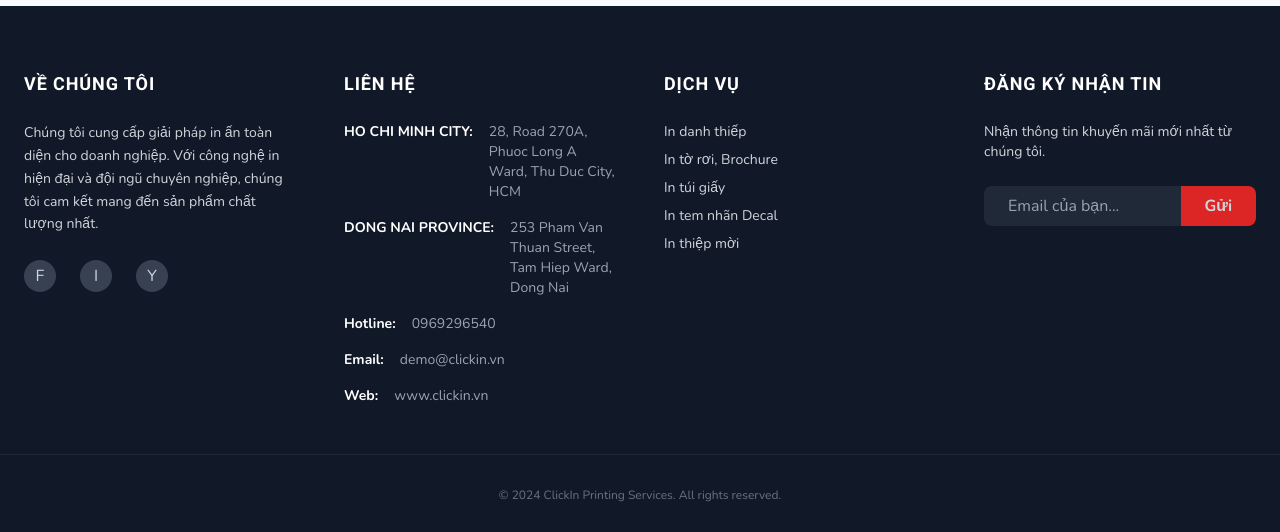
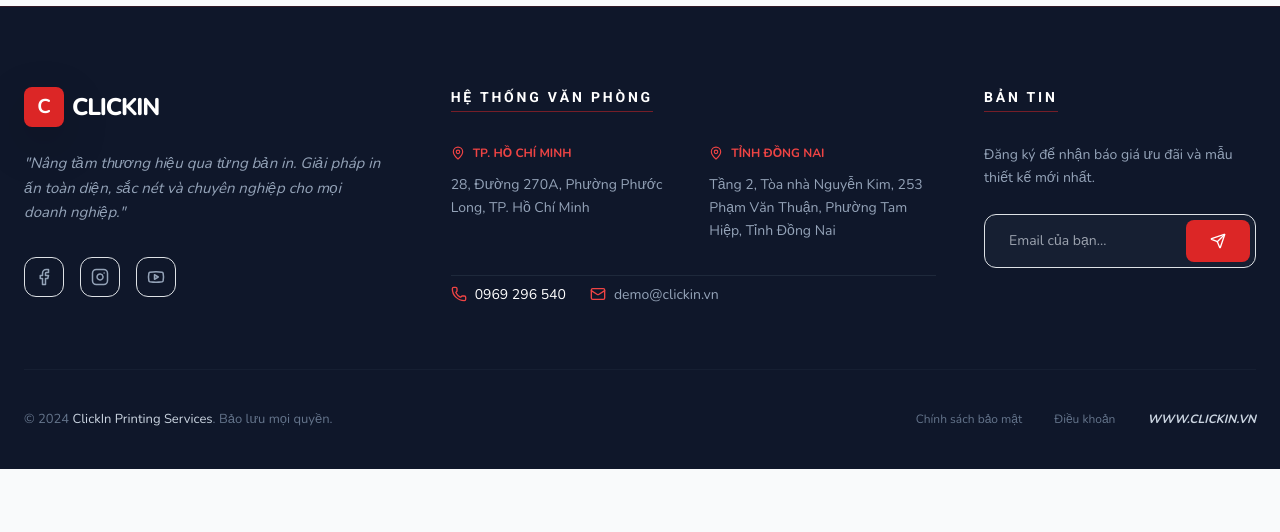
Before and after one commit to NaUVie/In_Song_Tao_Frontend, a Vue app: page / in a window 1280 px wide. Shown: the part 2176-2708 px from the top of the page. After the commit the page ends 2645 px from the top, so only its background shows below. Built offline with nearby package versions, Linux system fonts and the light colour scheme; no server answers.

Commit message:
them icon vao tieu de, sua dia chi tieng viet

```diff
--- a/index.html
+++ b/index.html
@@ -3,7 +3,7 @@
 
 <head>
   <meta charset="UTF-8" />
-  <link rel="icon" type="image/svg+xml" href="/vite.svg" />
+  <link rel="icon" type="image/svg+xml" href="/images/clickin.svg" />
   <meta name="viewport" content="width=device-width, initial-scale=1.0" />
   <title>ClickIn - Dịch vụ in ấn chuyên nghiệp</title>
   <link rel="preconnect" href="https://fonts.googleapis.com">
--- a/src/components/layout/MainFooter.vue
+++ b/src/components/layout/MainFooter.vue
@@ -1,73 +1,94 @@
 <template>
-  <footer class="bg-gray-900 text-gray-300 pt-16 pb-8">
-    <div class="max-w-7xl mx-auto px-4 grid grid-cols-1 md:grid-cols-2 lg:grid-cols-4 gap-12 mb-12">
-      <!-- About -->
-      <div>
-        <h3 class="text-white text-lg font-bold mb-6 uppercase tracking-wider">Về chúng tôi</h3>
-        <p class="text-sm leading-relaxed mb-6">
-          Chúng tôi cung cấp giải pháp in ấn toàn diện cho doanh nghiệp. Với công nghệ in hiện đại và đội ngũ chuyên nghiệp, chúng tôi cam kết mang đến sản phẩm chất lượng nhất.
+  <footer class="bg-[#0f172a] text-slate-400 pt-20 pb-10 border-t border-red-900/30">
+    <div class="max-w-7xl mx-auto px-6">
+      <div class="grid grid-cols-1 md:grid-cols-2 lg:grid-cols-12 gap-12 mb-16">
+
+        <div class="lg:col-span-4">
+          <div class="flex items-center gap-2 mb-6">
+            <div class="w-10 h-10 bg-red-600 rounded-lg flex items-center justify-center text-white font-bold text-xl shadow-lg shadow-red-500/30">
+              C
+            </div>
+            <span class="text-white text-2xl font-black tracking-tighter uppercase">ClickIn</span>
+          </div>
+          <p class="text-[15px] leading-relaxed mb-8 pr-4 italic">
+            "Nâng tầm thương hiệu qua từng bản in. Giải pháp in ấn toàn diện, sắc nét và chuyên nghiệp cho mọi doanh nghiệp."
           </p>
-        <div class="flex gap-4">
-          <!-- Social Icons Placeholder -->
-          <div class="w-8 h-8 bg-gray-700 rounded-full flex items-center justify-center hover:bg-primary-600 transition cursor-pointer">F</div>
-          <div class="w-8 h-8 bg-gray-700 rounded-full flex items-center justify-center hover:bg-primary-600 transition cursor-pointer">I</div>
-          <div class="w-8 h-8 bg-gray-700 rounded-full flex items-center justify-center hover:bg-primary-600 transition cursor-pointer">Y</div>
+          <div class="flex gap-3">
+            <a href="#" class="w-10 h-10 border border-slate-700 rounded-xl flex items-center justify-center hover:bg-red-600 hover:border-red-600 hover:text-white transition-all duration-300">
+              <Facebook size="18" />
+            </a>
+            <a href="#" class="w-10 h-10 border border-slate-700 rounded-xl flex items-center justify-center hover:bg-red-600 hover:border-red-600 hover:text-white transition-all duration-300">
+              <Instagram size="18" />
+            </a>
+            <a href="#" class="w-10 h-10 border border-slate-700 rounded-xl flex items-center justify-center hover:bg-red-600 hover:border-red-600 hover:text-white transition-all duration-300">
+              <Youtube size="18" />
+            </a>
           </div>
         </div>
 
-      <!-- Contact -->
-      <div>
-        <h3 class="text-white text-lg font-bold mb-6 uppercase tracking-wider">Liên hệ</h3>
-        <ul class="space-y-4 text-sm text-gray-400">
-          <li class="flex gap-3 items-start">
-            <span class="text-white font-bold whitespace-nowrap">HO CHI MINH CITY:</span>
-            <span>28, Road 270A, Phuoc Long A Ward, Thu Duc City, HCM</span>
-          </li>
-          <li class="flex gap-3 items-start">
-            <span class="text-white font-bold whitespace-nowrap">DONG NAI PROVINCE:</span>
-            <span>253 Pham Van Thuan Street, Tam Hiep Ward, Dong Nai</span>
-          </li>
-          <li class="flex gap-3">
-            <span class="text-white font-bold">Hotline:</span>
-            <span>0969296540</span>
-          </li>
-          <li class="flex gap-3">
-            <span class="text-white font-bold">Email:</span>
+        <div class="lg:col-span-5">
+          <h3 class="text-white text-sm font-bold mb-8 uppercase tracking-[0.2em] border-b border-red-600/50 w-fit pb-1">Hệ thống văn phòng</h3>
+          <div class="grid grid-cols-1 md:grid-cols-2 gap-8 text-[14px]">
+            <div class="space-y-3">
+              <div class="flex items-center gap-2 text-red-500 font-bold uppercase text-[12px]">
+                <MapPin size="14" />
+                <span>TP. Hồ Chí Minh</span>
+              </div>
+              <p class="leading-relaxed">28, Đường 270A, Phường Phước Long, TP. Hồ Chí Minh</p>
+            </div>
+            <div class="space-y-3">
+              <div class="flex items-center gap-2 text-red-500 font-bold uppercase text-[12px]">
+                <MapPin size="14" />
+                <span>Tỉnh Đồng Nai</span>
+              </div>
+              <p class="leading-relaxed">Tầng 2, Tòa nhà Nguyễn Kim, 253 Phạm Văn Thuận, Phường Tam Hiệp, Tỉnh Đồng Nai</p>
+            </div>
+            <div class="md:col-span-2 pt-2 space-y-3 border-t border-slate-800">
+              <div class="flex items-center gap-4">
+                <div class="flex items-center gap-2">
+                  <Phone size="16" class="text-red-500" />
+                  <span class="text-white font-medium">0969 296 540</span>
+                </div>
+                <div class="flex items-center gap-2">
+                  <Mail size="16" class="text-red-500" />
                   <span>demo@clickin.vn</span>
-          </li>
-          <li class="flex gap-3">
-            <span class="text-white font-bold">Web:</span>
-            <span>www.clickin.vn</span>
-          </li>
-        </ul>
                 </div>
-
-      <!-- Services -->
-      <div>
-        <h3 class="text-white text-lg font-bold mb-6 uppercase tracking-wider">Dịch vụ</h3>
-        <ul class="space-y-2 text-sm">
-          <li><a href="#" class="hover:text-white transition">In danh thiếp</a></li>
-          <li><a href="#" class="hover:text-white transition">In tờ rơi, Brochure</a></li>
-          <li><a href="#" class="hover:text-white transition">In túi giấy</a></li>
-          <li><a href="#" class="hover:text-white transition">In tem nhãn Decal</a></li>
-          <li><a href="#" class="hover:text-white transition">In thiệp mời</a></li>
-        </ul>
               </div>
-
-      <!-- Newsletter -->
-      <div>
-        <h3 class="text-white text-lg font-bold mb-6 uppercase tracking-wider">Đăng ký nhận tin</h3>
-        <p class="text-sm mb-4">Nhận thông tin khuyến mãi mới nhất từ chúng tôi.</p>
-        <div class="flex">
-          <input type="email" placeholder="Email của bạn..." class="bg-gray-800 text-white px-4 py-2 rounded-l-lg outline-none w-full focus:ring-1 focus:ring-primary-500">
-          <button class="bg-primary-600 px-4 py-2 rounded-r-lg hover:bg-primary-700 transition font-bold">Gửi</button>
             </div>
           </div>
         </div>
 
-    <!-- Bottom Bar -->
-    <div class="border-t border-gray-800 pt-8 text-center text-xs text-gray-500">
-      <p>&copy; 2024 ClickIn Printing Services. All rights reserved.</p>
+        <div class="lg:col-span-3">
+          <h3 class="text-white text-sm font-bold mb-8 uppercase tracking-[0.2em] border-b border-red-600/50 w-fit pb-1">Bản tin</h3>
+          <p class="text-sm mb-6 leading-relaxed">Đăng ký để nhận báo giá ưu đãi và mẫu thiết kế mới nhất.</p>
+          <div class="relative">
+            <input
+              type="email"
+              placeholder="Email của bạn..."
+              class="w-full bg-slate-800/50 border border-slate-700 text-white px-4 py-3 rounded-xl outline-none focus:border-red-500 focus:ring-4 focus:ring-red-500/10 transition-all text-sm"
+            >
+            <button class="absolute right-1.5 top-1.5 bottom-1.5 bg-red-600 text-white px-4 rounded-lg hover:bg-red-700 transition-colors">
+              <Send size="16" />
+            </button>
+          </div>
+        </div>
+      </div>
+
+      <div class="border-t border-slate-800/50 pt-10 flex flex-col md:flex-row justify-between items-center gap-4 text-[13px] text-slate-500">
+        <p>&copy; 2024 <span class="text-slate-300 font-medium">ClickIn Printing Services</span>. Bảo lưu mọi quyền.</p>
+        <div class="flex gap-8 text-[12px]">
+          <a href="#" class="hover:text-white transition">Chính sách bảo mật</a>
+          <a href="#" class="hover:text-white transition">Điều khoản</a>
+          <a href="#" class="hover:text-white transition text-slate-300 uppercase font-bold italic">www.clickin.vn</a>
+        </div>
+      </div>
     </div>
   </footer>
 </template>
+
+<script setup>
+import {
+  Facebook, Instagram, Youtube,
+  MapPin, Phone, Mail, Send
+} from 'lucide-vue-next'
+</script>
--- a/src/components/layout/MainHeader.vue
+++ b/src/components/layout/MainHeader.vue
@@ -92,7 +92,7 @@ onUnmounted(() => {
           </div>
           <div>
             <div class="text-xs text-gray-500 font-normal">Tư vấn báo giá</div>
-            <div class="text-red-600 font-bold text-sm">0909 111 222</div>
+            <div class="text-red-600 font-bold text-sm">0969 296 540</div>
           </div>
         </div>
 
```
Lines whose indentation alone changed are shown as unchanged.
